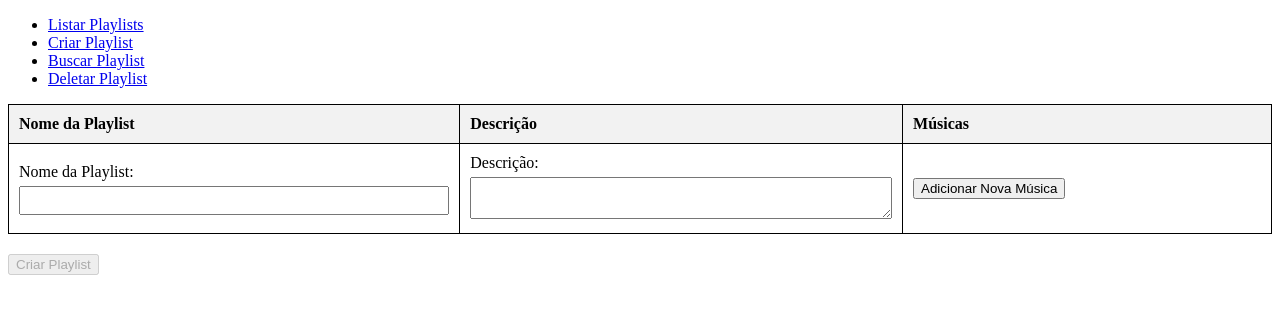
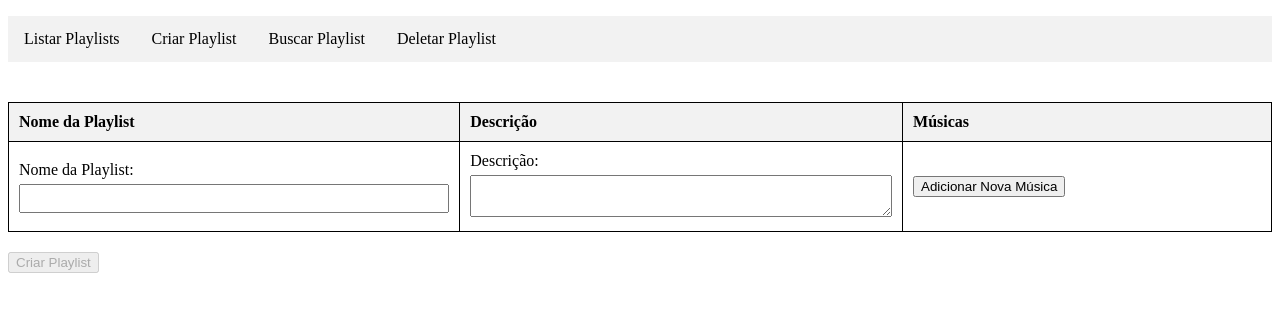
Before and after one commit to Christian-Dubois/playlist-front, an Angular app: page /create-playlist in a window 1280 px wide. Shown: the top 314 px of the page. Built offline with nearby package versions, Linux system fonts and the light colour scheme.

Commit message:
styling the menu and adjusting the playlist listing style

```diff
--- a/src/app/app.component.css
+++ b/src/app/app.component.css
@@ -0,0 +1,23 @@
+ul {
+  list-style-type: none;
+  padding: 0;
+  background-color: #f2f2f2;
+  overflow: hidden;
+  margin-bottom: 40px;
+}
+
+li {
+  float: left;
+}
+
+li a {
+  display: block;
+  color: black;
+  text-align: center;
+  padding: 14px 16px;
+  text-decoration: none;
+}
+
+li a:hover {
+  background-color: #ddd;
+}
--- a/src/app/app.component.html
+++ b/src/app/app.component.html
@@ -1,4 +1,4 @@
-<ul>
+<ul class="nav-menu">
   <li><a routerLink="/list-playlists">Listar Playlists</a></li>
   <li><a routerLink="/create-playlist">Criar Playlist</a></li>
   <li><a routerLink="/find-playlist">Buscar Playlist</a></li>
--- a/src/app/components/list-playlists/list-playlists.component.css
+++ b/src/app/components/list-playlists/list-playlists.component.css
@@ -2,26 +2,32 @@
   margin-bottom: 20px;
 }
 
-.playlist-table {
+.musics-table {
   width: 100%;
   border-collapse: collapse;
   margin-top: 10px;
 }
 
-.playlist-table th, .playlist-table td {
+.musics-table th, .musics-table td {
   border: 1px solid #ddd;
   padding: 8px;
   text-align: left;
 }
 
-.playlist-table th {
+.musics-table th {
   background-color: #f2f2f2;
 }
 
-.playlist-table tr:nth-child(even) {
+.musics-table tr:nth-child(even) {
   background-color: #f9f9f9;
 }
 
-.playlist-table tr:hover {
+.musics-table tr:hover {
   background-color: #f1f1f1;
 }
+
+.error-message {
+  color: red;
+  font-style: italic;
+  font-size: 0.9em;
+}
--- a/src/app/components/list-playlists/list-playlists.component.html
+++ b/src/app/components/list-playlists/list-playlists.component.html
@@ -1,7 +1,15 @@
 <div *ngFor="let playlist of playlists" class="playlist-container">
-  <h3>{{ playlist.nome }}</h3>
-  <p>{{ playlist.descricao }}</p>
   <table class="playlist-table">
+    <tr>
+      <td>Nome:</td>
+      <td><h3>{{ playlist.nome }}</h3></td>
+    </tr>
+    <tr>
+      <td>Descrição:</td>
+      <td>{{ playlist.descricao }}</td>
+    </tr>
+  </table>
+  <table class="musics-table">
     <thead>
     <tr>
       <th>Título</th>
@@ -12,6 +20,7 @@
     </tr>
     </thead>
     <tbody>
+    <ng-container *ngIf="playlist.musicas && playlist.musicas.length > 0; else noMusicas">
       <tr *ngFor="let musica of playlist.musicas">
         <td>{{ musica.titulo }}</td>
         <td>{{ musica.artista }}</td>
@@ -19,6 +28,12 @@
         <td>{{ musica.ano }}</td>
         <td>{{ musica.genero }}</td>
       </tr>
+    </ng-container>
+    <ng-template #noMusicas>
+      <tr class="error-message">
+        <td colspan="5">Nenhuma música encontrada nesta playlist.</td>
+      </tr>
+    </ng-template>
     </tbody>
   </table>
 </div>
```
Lines whose indentation alone changed are shown as unchanged.
